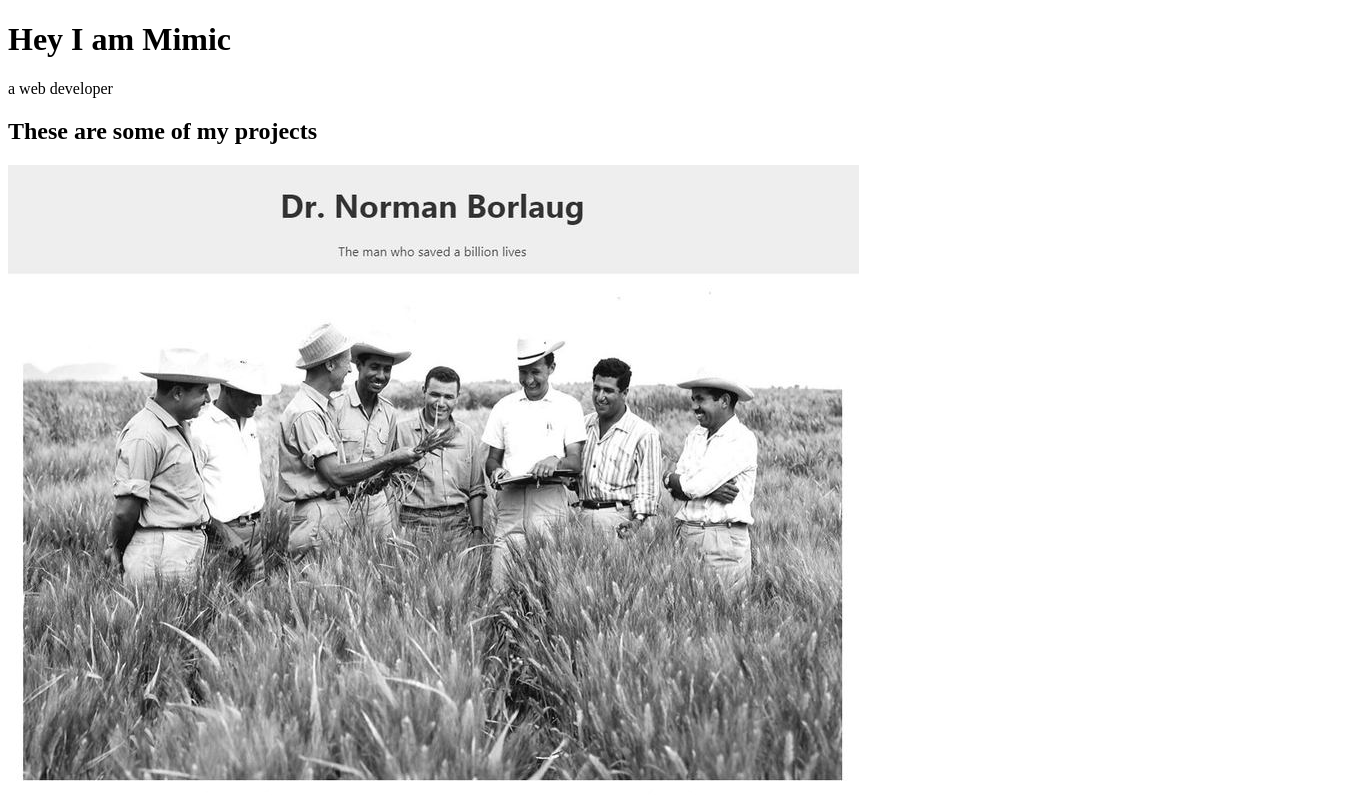
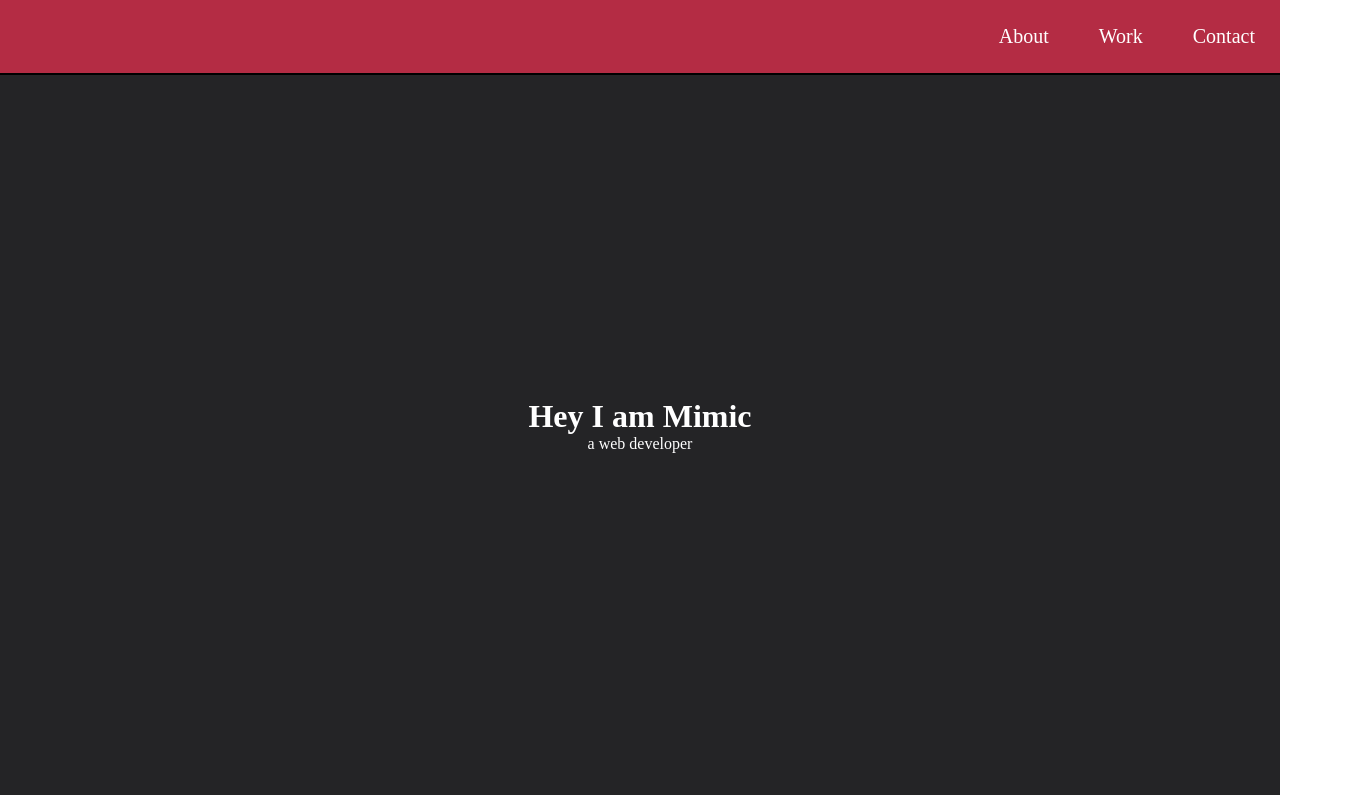
Before and after one commit to micheaol/freecodecamp-personal-portfolio-page, a plain HTML site: page fcc-test-suite-template-master/index.html in a window 1280 px wide. Shown: the top 795 px of the page, 1358 px wide, since content can reach past the window. Drawn offline with Linux system fonts and the light colour scheme.

Commit message:
html and css styling

```diff
--- a/fcc-test-suite-template-master/css/style.css
+++ b/fcc-test-suite-template-master/css/style.css
@@ -0,0 +1,73 @@
+* {
+    margin: 0;
+    padding: 0;
+}
+
+body {
+    box-sizing: border-box;
+    text-align: center;
+}
+
+#welcome-section {
+    /* max-width: 100vw; */
+    height: calc(100vh - 50px);
+    background-color: rgb(36, 36, 38);
+    padding-top: 50px;
+    display: flex;
+    flex-direction: column;
+    justify-content: center;
+    color: white;
+}
+
+#main {
+    background-color: blue;
+}
+
+#navbar {
+    /* margin-top: 15px; */
+    position: fixed;
+    max-width: 100vw;
+    background: var(--main-red);
+    display: flex;
+    justify-content: flex-end;
+    background-color: rgb(180, 44, 68);
+    right: 0;
+    top: 0;
+    width: 100%;
+    border-bottom: black 2px solid;
+}
+
+#navbar a {
+    padding: 25px;
+    text-decoration: none;
+    font-size: 20px;
+    color: white;
+}
+
+#projects {
+    padding-top: 100px;
+    background: rgb(68, 84, 124);
+    display: flex;
+    justify-content: center;
+}
+
+#projects img {
+    /* width: 50px; */
+    display: block;
+    width: 100%;
+}
+
+#projects a {
+    margin: 20px
+}
+
+span {
+    background: rgb(56, 60, 68);
+}
+
+#contact {
+    height: 100vh;
+    background: rgb(56, 60, 68);
+}
+
+@media screen and (max-width: 400px) {}
--- a/fcc-test-suite-template-master/index.html
+++ b/fcc-test-suite-template-master/index.html
@@ -8,14 +8,18 @@
 </head>
 
 <body>
-
+    <nav id="navbar">
+        <a href="#welcome-section">About</a>
+        <a href="#projects">Work</a>
+        <a href="#contact">Contact</a>
+    </nav>
+    <div id="welcome-section">
+        <h1>Hey I am Mimic</h1>
+        <p>a web developer</p>
+    </div>
     <main id="main">
-        <secttion id="welcome-section">
-            <h1>Hey I am Mimic</h1>
-            <p>a web developer</p>
-        </secttion>
         <section id="projects">
-            <h1 class="project-tile">These are some of my projects</h1>
+            <!-- <h1 class="project-tile">These are some of my projects</h1> -->
             <a href="https://micheaol.github.io/freecodecamp-tribute-page/" target="_blank">
                 <img src="../images/tributec.jpg" alt="">
                 <h3>Tribute page</h3>
@@ -27,8 +31,13 @@
             </a>
             <a href="https://micheaol.github.io/freecodecamp-tribute-page/" target="_blank">
                 <img src="../images/tributec.jpg" alt="">
-                <h3>Tribute page</h3>
+                <span><h3>Tribute page</h3></span>
             </a>
+        </section>
+        <section id="contact">
+            <h1>Let's work together...</h1>
+            <p>How do you take your coffee?</p>
+            <a href="https://github.com/micheaol" id="profile-link" target="_blank"></a>
         </section>
     </main>
     <script src="https://cdn.freecodecamp.org/testable-projects-fcc/v1/bundle.js"></script>
```
